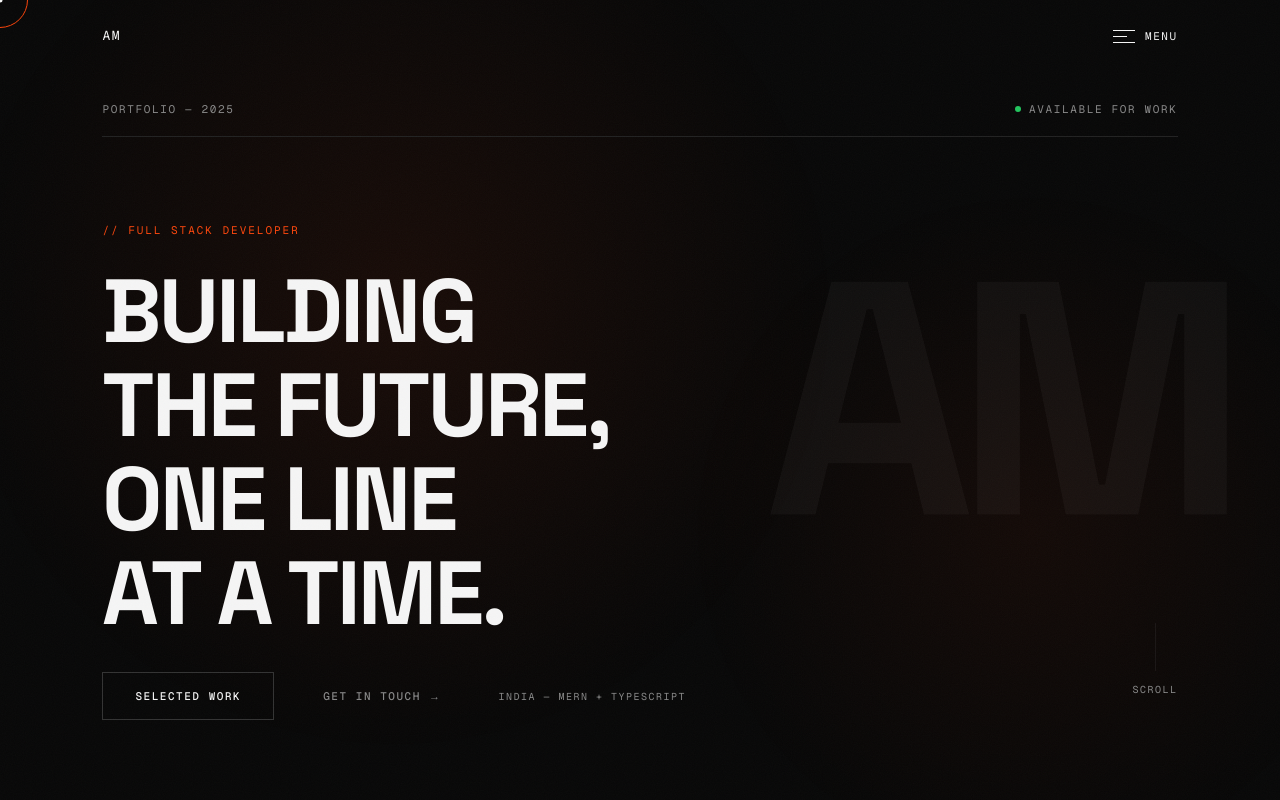
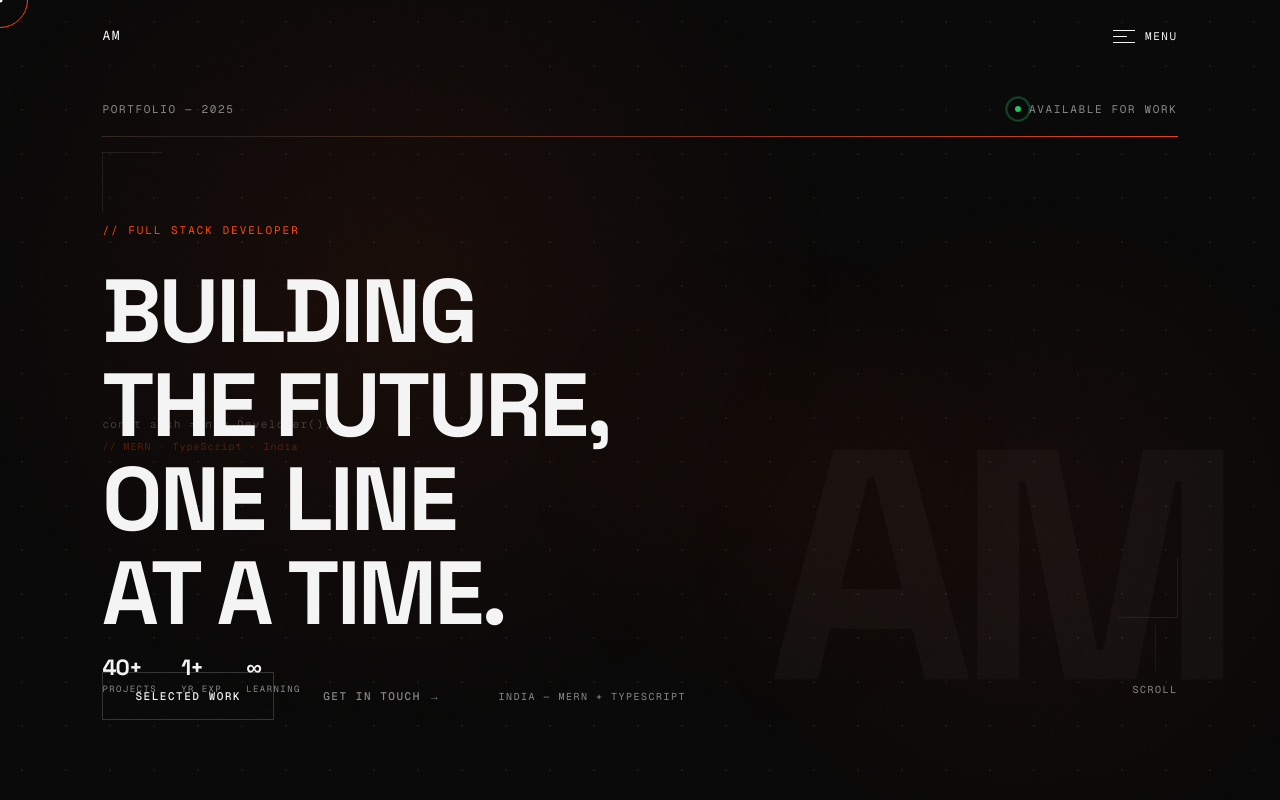
Before and after one commit to Anshmodi03/main-portfolio, a Next.js app in the folder frontend/: page / in a window 1280 px wide. Shown: the top 800 px of the page. Built offline with nearby package versions, Linux system fonts and the light colour scheme.

Commit message:
Hero: cinematic GSAP animations, mouse parallax, DrawSVG brackets, stat pills, Lenis context fix

```diff
--- a/frontend/src/components/sections/01-Hero.tsx
+++ b/frontend/src/components/sections/01-Hero.tsx
@@ -3,37 +3,55 @@
 import { useEffect, useRef } from "react";
 import { gsap } from "gsap";
 import { ScrollTrigger } from "gsap/ScrollTrigger";
+import { DrawSVGPlugin } from "gsap/DrawSVGPlugin";
 import { ScrambleTextPlugin } from "gsap/ScrambleTextPlugin";
 import { Button } from "@/components/ui/button";
 
 const LINES = ["BUILDING", "THE FUTURE,", "ONE LINE", "AT A TIME."];
+
+const STAT_ITEMS = [
+  { value: "40+", label: "Projects" },
+  { value: "1+",  label: "Yr Exp"  },
+  { value: "∞",   label: "Learning" },
+];
 
 interface Props {
   ready: boolean;
 }
 
 export default function Hero({ ready }: Props) {
-  const sectionRef = useRef<HTMLElement>(null);
-  const contentRef = useRef<HTMLDivElement>(null);
-  const headingRef = useRef<HTMLHeadingElement>(null);
-  const eyebrowRef = useRef<HTMLSpanElement>(null);
-  const ctaRef     = useRef<HTMLDivElement>(null);
-  const scrollRef  = useRef<HTMLDivElement>(null);
-  const topBarRef  = useRef<HTMLDivElement>(null);
-  const ruleRef    = useRef<HTMLDivElement>(null);
-  const ghostRef   = useRef<HTMLDivElement>(null);
-  const orb1Ref    = useRef<HTMLDivElement>(null);
-  const orb2Ref    = useRef<HTMLDivElement>(null);
+  const sectionRef    = useRef<HTMLElement>(null);
+  const contentRef    = useRef<HTMLDivElement>(null);
+  const headingRef    = useRef<HTMLHeadingElement>(null);
+  const eyebrowRef    = useRef<HTMLSpanElement>(null);
+  const ctaRef        = useRef<HTMLDivElement>(null);
+  const scrollRef     = useRef<HTMLDivElement>(null);
+  const topBarRef     = useRef<HTMLDivElement>(null);
+  const ruleRef       = useRef<HTMLDivElement>(null);
+  const ghostRef      = useRef<HTMLDivElement>(null);
+  const orb1Ref       = useRef<HTMLDivElement>(null);
+  const orb2Ref       = useRef<HTMLDivElement>(null);
+  const orb3Ref       = useRef<HTMLDivElement>(null);
+  const bracketTLRef  = useRef<SVGSVGElement>(null);
+  const bracketBRRef  = useRef<SVGSVGElement>(null);
+  const codeLabelRef  = useRef<HTMLDivElement>(null);
+  const statsRef      = useRef<HTMLDivElement>(null);
+  const gridRef       = useRef<HTMLDivElement>(null);
+  const gradLineRef   = useRef<HTMLDivElement>(null);
 
   useEffect(() => {
-    gsap.registerPlugin(ScrambleTextPlugin);
+    gsap.registerPlugin(ScrambleTextPlugin, DrawSVGPlugin);
   }, []);
 
   useEffect(() => {
     if (!ready) return;
 
+    const section = sectionRef.current;
+    if (!section) return;
+
     const ctx = gsap.context(() => {
-      // Ambient orb float — infinite loop
+
+      /* ── Ambient orb float loops ── */
       gsap.to(orb1Ref.current, {
         y: -50, x: 25, duration: 9,
         ease: "sine.inOut", yoyo: true, repeat: -1,
@@ -42,68 +60,166 @@ export default function Hero({ ready }: Props) {
         y: 40, x: -35, duration: 12,
         ease: "sine.inOut", yoyo: true, repeat: -1, delay: 2.5,
       });
+      gsap.to(orb3Ref.current, {
+        x: 30, y: -20, duration: 7,
+        ease: "sine.inOut", yoyo: true, repeat: -1, delay: 1,
+      });
 
+      /* ── Ghost "AM" breathe ── */
+      gsap.to(ghostRef.current, {
+        scale: 1.04, duration: 8,
+        ease: "sine.inOut", yoyo: true, repeat: -1,
+      });
+
+      /* ── Code label float ── */
+      gsap.to(codeLabelRef.current, {
+        y: -6, duration: 5,
+        ease: "sine.inOut", yoyo: true, repeat: -1,
+      });
+
+      /* ── Mouse parallax via quickTo ── */
+      const xQ = [
+        gsap.quickTo(orb1Ref.current,  "x", { duration: 1.2, ease: "power3.out" }),
+        gsap.quickTo(orb2Ref.current,  "x", { duration: 1.6, ease: "power3.out" }),
+        gsap.quickTo(orb3Ref.current,  "x", { duration: 0.9, ease: "power3.out" }),
+        gsap.quickTo(ghostRef.current, "x", { duration: 2.0, ease: "power3.out" }),
+      ];
+      const yQ = [
+        gsap.quickTo(orb1Ref.current,  "y", { duration: 1.2, ease: "power3.out" }),
+        gsap.quickTo(orb2Ref.current,  "y", { duration: 1.6, ease: "power3.out" }),
+        gsap.quickTo(orb3Ref.current,  "y", { duration: 0.9, ease: "power3.out" }),
+        gsap.quickTo(ghostRef.current, "y", { duration: 2.0, ease: "power3.out" }),
+      ];
+      const DEPTHS = [0.04, 0.03, 0.06, 0.015];
+
+      const onMouseMove = (e: MouseEvent) => {
+        const cx = e.clientX - window.innerWidth  / 2;
+        const cy = e.clientY - window.innerHeight / 2;
+        DEPTHS.forEach((d, i) => { xQ[i](cx * d); yQ[i](cy * d); });
+
+        /* Heading tilt */
+        if (headingRef.current) {
+          const rx = ((e.clientY / window.innerHeight) - 0.5) *  2.5;
+          const ry = ((e.clientX / window.innerWidth)  - 0.5) * -2.5;
+          gsap.to(headingRef.current, { rotateX: rx, rotateY: ry, duration: 0.9, ease: "power3.out", transformPerspective: 800 });
+        }
+      };
+
+      const onMouseLeave = () => {
+        DEPTHS.forEach((_, i) => { xQ[i](0); yQ[i](0); });
+        gsap.to(headingRef.current, { rotateX: 0, rotateY: 0, duration: 1.2, ease: "power3.out" });
+      };
+
+      section.addEventListener("mousemove", onMouseMove);
+      section.addEventListener("mouseleave", onMouseLeave);
+
+      /* ── Multi-layer scroll parallax ── */
+      ScrollTrigger.create({
+        trigger: "#hero",
+        start: "top top",
+        end: "+=90%",
+        scrub: 1.2,
+        onUpdate: (self) => {
+          const p = self.progress;
+          if (ghostRef.current)    gsap.set(ghostRef.current,    { y: -p * 15 });
+          if (orb1Ref.current)     gsap.set(orb1Ref.current,     { y: -p * 30 });
+          if (orb2Ref.current)     gsap.set(orb2Ref.current,     { y: -p * 20 });
+          if (orb3Ref.current)     gsap.set(orb3Ref.current,     { y: -p * 40 });
+          if (bracketTLRef.current) gsap.set(bracketTLRef.current,{ y: -p * 10 });
+          if (bracketBRRef.current) gsap.set(bracketBRRef.current,{ y: -p * 10 });
+          if (contentRef.current)  gsap.set(contentRef.current,  { y: -p * 80, opacity: 1 - p * 1.3 });
+        },
+      });
+
+      /* ── Entrance timeline ── */
       const tl = gsap.timeline();
 
-      // Ghost "AM" fade in (very subtle)
-      tl.fromTo(ghostRef.current,
-        { opacity: 0, scale: 0.96 },
-        { opacity: 0.035, scale: 1, duration: 2.2, ease: "power1.out" },
+      // Grid fade in (very slow, atmospheric)
+      tl.fromTo(gridRef.current,
+        { opacity: 0 },
+        { opacity: 1, duration: 3, ease: "power1.out" },
         0
       );
 
-      // Top meta bar slide down
+      // Ghost "AM" materialise
+      tl.fromTo(ghostRef.current,
+        { opacity: 0, scale: 0.94 },
+        { opacity: 0.035, scale: 1, duration: 2.4, ease: "power1.out" },
+        0
+      );
+
+      // Top meta bar
       tl.fromTo(topBarRef.current,
         { y: -18, opacity: 0 },
         { y: 0, opacity: 1, duration: 0.7, ease: "power3.out" },
         0.1
       );
 
-      // Horizontal rule expand from left
+      // Horizontal rule + gradient line
       tl.fromTo(ruleRef.current,
         { scaleX: 0 },
         { scaleX: 1, duration: 1.0, ease: "power3.inOut" },
         0.2
       );
+      tl.fromTo(gradLineRef.current,
+        { opacity: 0 },
+        { opacity: 1, duration: 0.8 },
+        0.9
+      );
 
-      // Eyebrow scramble in
-      tl.fromTo(
-        eyebrowRef.current,
+      // Corner brackets DrawSVG
+      if (bracketTLRef.current && bracketBRRef.current) {
+        tl.fromTo(
+          [bracketTLRef.current.querySelectorAll("path"), bracketBRRef.current.querySelectorAll("path")],
+          { drawSVG: "0%" },
+          { drawSVG: "100%", duration: 1.2, ease: "power2.inOut", stagger: 0.1 },
+          0.2
+        );
+      }
+
+      // Eyebrow scramble
+      tl.fromTo(eyebrowRef.current,
         { opacity: 0 },
         {
           opacity: 1, duration: 0.1,
           onComplete: () => {
             gsap.to(eyebrowRef.current, {
-              scrambleText: {
-                text: "// Full Stack Developer",
-                chars: "01!@#$%^&",
-                speed: 0.5,
-              },
-              duration: 1.0,
-              ease: "none",
+              scrambleText: { text: "// Full Stack Developer", chars: "01!@#$%^&", speed: 0.5 },
+              duration: 1.0, ease: "none",
             });
           },
         },
         0.45
       );
 
-      // Word-by-word: blur + clip reveal from bottom
+      // Word blur + clip reveal
       const wordInners = headingRef.current?.querySelectorAll(".hero-word-inner") ?? [];
-      tl.fromTo(
-        wordInners,
+      tl.fromTo(wordInners,
         { y: "110%", clipPath: "inset(0 0 100% 0)", filter: "blur(10px)" },
-        {
-          y: "0%", clipPath: "inset(0 0 0% 0)", filter: "blur(0px)",
-          duration: 1.0, ease: "power3.out", stagger: 0.1,
-        },
+        { y: "0%", clipPath: "inset(0 0 0% 0)", filter: "blur(0px)", duration: 1.0, ease: "power3.out", stagger: 0.1 },
         0.6
       );
 
-      // CTA fade + blur up
+      // CTA
       tl.fromTo(ctaRef.current,
         { y: 24, opacity: 0, filter: "blur(6px)" },
         { y: 0, opacity: 1, filter: "blur(0px)", duration: 0.7, ease: "power3.out" },
         "-=0.35"
+      );
+
+      // Code label float in
+      tl.fromTo(codeLabelRef.current,
+        { x: -20, opacity: 0 },
+        { x: 0, opacity: 1, duration: 0.7, ease: "power3.out" },
+        1.6
+      );
+
+      // Stat pills stagger
+      tl.fromTo(
+        statsRef.current?.querySelectorAll(".hero-stat-item") ?? [],
+        { y: 16, opacity: 0 },
+        { y: 0, opacity: 1, duration: 0.55, ease: "power3.out", stagger: 0.08 },
+        1.8
       );
 
       // Scroll indicator
@@ -113,21 +229,6 @@ export default function Hero({ ready }: Props) {
         "-=0.3"
       );
 
-      // Scroll-driven parallax on content
-      ScrollTrigger.create({
-        trigger: "#hero",
-        start: "top top",
-        end: "+=80%",
-        scrub: 1,
-        onUpdate: (self) => {
-          if (contentRef.current) {
-            gsap.set(contentRef.current, {
-              y: -self.progress * 80,
-              opacity: 1 - self.progress * 1.3,
-            });
-          }
-        },
-      });
     }, sectionRef);
 
     return () => ctx.revert();
@@ -139,17 +240,18 @@ export default function Hero({ ready }: Props) {
       ref={sectionRef}
       className="relative min-h-[100dvh] overflow-hidden bg-[var(--bg-base)]"
     >
-      {/* Glow orbs — GSAP floats these */}
+      {/* Dot grid atmospheric overlay */}
       <div
-        ref={orb1Ref}
-        className="hero-orb-1 absolute -top-[15%] -left-[5%] w-[900px] h-[900px] pointer-events-none"
-      />
-      <div
-        ref={orb2Ref}
-        className="hero-orb-2 absolute bottom-[-10%] right-[-8%] w-[700px] h-[700px] pointer-events-none"
+        ref={gridRef}
+        className="hero-dot-grid absolute inset-0 z-0 pointer-events-none opacity-0"
       />
 
-      {/* Ghost "AM" — large background typography, GSAP fades in */}
+      {/* Glow orbs */}
+      <div ref={orb1Ref} className="hero-orb-1 absolute -top-[15%] -left-[5%] w-[900px] h-[900px] pointer-events-none" />
+      <div ref={orb2Ref} className="hero-orb-2 absolute bottom-[-10%] right-[-8%] w-[700px] h-[700px] pointer-events-none" />
+      <div ref={orb3Ref} className="hero-orb-3 absolute top-[30%] left-[40%] w-[500px] h-[500px] pointer-events-none" />
+
+      {/* Ghost "AM" */}
       <div
         ref={ghostRef}
         className="absolute right-[4vw] top-1/2 -translate-y-1/2 pointer-events-none select-none z-0 opacity-0
@@ -158,6 +260,40 @@ export default function Hero({ ready }: Props) {
         aria-hidden="true"
       >
         AM
+      </div>
+
+      {/* Corner bracket — top left */}
+      <svg
+        ref={bracketTLRef}
+        className="absolute top-[calc(var(--nav-h)+80px)] left-[var(--gutter)] w-[60px] h-[60px] z-10 pointer-events-none"
+        viewBox="0 0 60 60" fill="none"
+        aria-hidden="true"
+      >
+        <path d="M60 0 L0 0 L0 60" stroke="var(--border-strong)" strokeWidth="1" />
+      </svg>
+
+      {/* Corner bracket — bottom right */}
+      <svg
+        ref={bracketBRRef}
+        className="absolute bottom-[calc(var(--gutter)+80px)] right-[var(--gutter)] w-[60px] h-[60px] z-10 pointer-events-none"
+        viewBox="0 0 60 60" fill="none"
+        aria-hidden="true"
+      >
+        <path d="M0 60 L60 60 L60 0" stroke="var(--border-strong)" strokeWidth="1" />
+      </svg>
+
+      {/* Decorative code label — mid left */}
+      <div
+        ref={codeLabelRef}
+        className="absolute left-[var(--gutter)] top-[55%] -translate-y-1/2 z-10 pointer-events-none select-none opacity-0"
+        aria-hidden="true"
+      >
+        <span className="font-mono text-[11px] tracking-[0.12em] text-[var(--text-muted)] opacity-40 block">
+          const ansh = new Developer();
+        </span>
+        <span className="font-mono text-[10px] tracking-[0.1em] text-[var(--accent)] opacity-30 block mt-1">
+          // MERN · TypeScript · India
+        </span>
       </div>
 
       {/* Top meta bar */}
@@ -169,15 +305,24 @@ export default function Hero({ ready }: Props) {
           Portfolio — 2025
         </span>
         <span className="font-mono text-[11px] uppercase tracking-[0.15em] text-[var(--text-muted)] flex items-center gap-2">
-          <span className="inline-block w-[6px] h-[6px] rounded-full bg-[#22c55e]" />
+          <span className="relative inline-flex items-center justify-center w-[6px] h-[6px]">
+            <span className="pulse-ring" />
+            <span className="inline-block w-[6px] h-[6px] rounded-full bg-[#22c55e] relative z-10" />
+          </span>
           Available for Work
         </span>
       </div>
 
-      {/* Thin rule — GSAP scaleX 0→1 from left */}
+      {/* Thin rule */}
       <div
         ref={ruleRef}
         className="absolute top-[calc(var(--nav-h)+64px)] left-[var(--gutter)] right-[var(--gutter)] h-px bg-[var(--border)] z-10 origin-left"
+      />
+
+      {/* Gradient sweep accent line */}
+      <div
+        ref={gradLineRef}
+        className="hero-gradient-line absolute top-[calc(var(--nav-h)+64px)] left-[var(--gutter)] right-[var(--gutter)] h-px z-10 opacity-0"
       />
 
       {/* Main content — bottom aligned */}
@@ -185,7 +330,7 @@ export default function Hero({ ready }: Props) {
         ref={contentRef}
         className="absolute inset-0 z-10 flex flex-col justify-end px-[var(--gutter)] pb-[clamp(72px,10vh,120px)]"
       >
-        {/* Eyebrow — scrambled in by GSAP */}
+        {/* Eyebrow */}
         <span
           ref={eyebrowRef}
           className="font-mono text-[11px] uppercase tracking-[0.18em] text-[var(--accent)] mb-6 block"
@@ -193,10 +338,11 @@ export default function Hero({ ready }: Props) {
           // Full Stack Developer
         </span>
 
-        {/* Heading — fixed clamp to prevent overflow */}
+        {/* Heading */}
         <h1
           ref={headingRef}
           className="m-0 mb-8 font-bold tracking-[-0.05em] leading-[0.88] text-[clamp(48px,7vw,120px)] font-[var(--font-heading)]"
+          style={{ transformStyle: "preserve-3d" }}
         >
           {LINES.map((line, i) => (
             <span key={i} className="block overflow-hidden">
@@ -231,7 +377,24 @@ export default function Hero({ ready }: Props) {
         </div>
       </div>
 
-      {/* Scroll indicator — absolute bottom right */}
+      {/* Stat pills — bottom left */}
+      <div
+        ref={statsRef}
+        className="absolute bottom-[var(--gutter)] left-[var(--gutter)] z-10 flex items-center gap-6"
+      >
+        {STAT_ITEMS.map((s) => (
+          <div key={s.label} className="hero-stat-item flex flex-col opacity-0">
+            <span className="font-[var(--font-heading)] text-[22px] font-bold tracking-[-0.04em] text-[var(--text-primary)] leading-none">
+              {s.value}
+            </span>
+            <span className="font-mono text-[9px] uppercase tracking-[0.16em] text-[var(--text-muted)] mt-1">
+              {s.label}
+            </span>
+          </div>
+        ))}
+      </div>
+
+      {/* Scroll indicator — bottom right */}
       <div
         ref={scrollRef}
         className="absolute bottom-[var(--gutter)] right-[var(--gutter)] z-10 flex flex-col items-center gap-2.5 font-mono text-[10px] uppercase tracking-[0.15em] text-[var(--text-muted)]"
--- a/frontend/src/styles/globals.css
+++ b/frontend/src/styles/globals.css
@@ -177,6 +177,40 @@ body {
   color: transparent;
 }
 
+/* Third hero orb */
+.hero-orb-3 { background: radial-gradient(circle, rgba(251,70,13,0.04) 0%, transparent 70%); }
+
+/* Dot grid overlay */
+.hero-dot-grid {
+  background-image: radial-gradient(circle, rgba(255,255,255,0.055) 1px, transparent 1px);
+  background-size: 44px 44px;
+}
+
+/* Breathe pulse ring around available dot */
+@keyframes breathePulse {
+  0%, 100% { transform: scale(1);   opacity: 0.7; }
+  50%       { transform: scale(2.8); opacity: 0;   }
+}
+.pulse-ring {
+  position: absolute;
+  inset: -4px;
+  border-radius: 50%;
+  border: 1px solid #22c55e;
+  animation: breathePulse 2.2s ease-out infinite;
+  pointer-events: none;
+}
+
+/* Gradient sweep line */
+@keyframes gradientSweep {
+  0%   { background-position: -200% center; }
+  100% { background-position:  200% center; }
+}
+.hero-gradient-line {
+  background: linear-gradient(90deg, transparent 0%, var(--accent) 50%, transparent 100%);
+  background-size: 200% 100%;
+  animation: gradientSweep 3.5s linear infinite;
+}
+
 /* ─── Skills Ticker ─────────────────────────────────────────── */
 @keyframes tickerFlow {
   from { transform: translateX(0); }
```
Also changed, not shown: frontend/src/providers/LenisProvider.tsx (+7 -7 lines).
